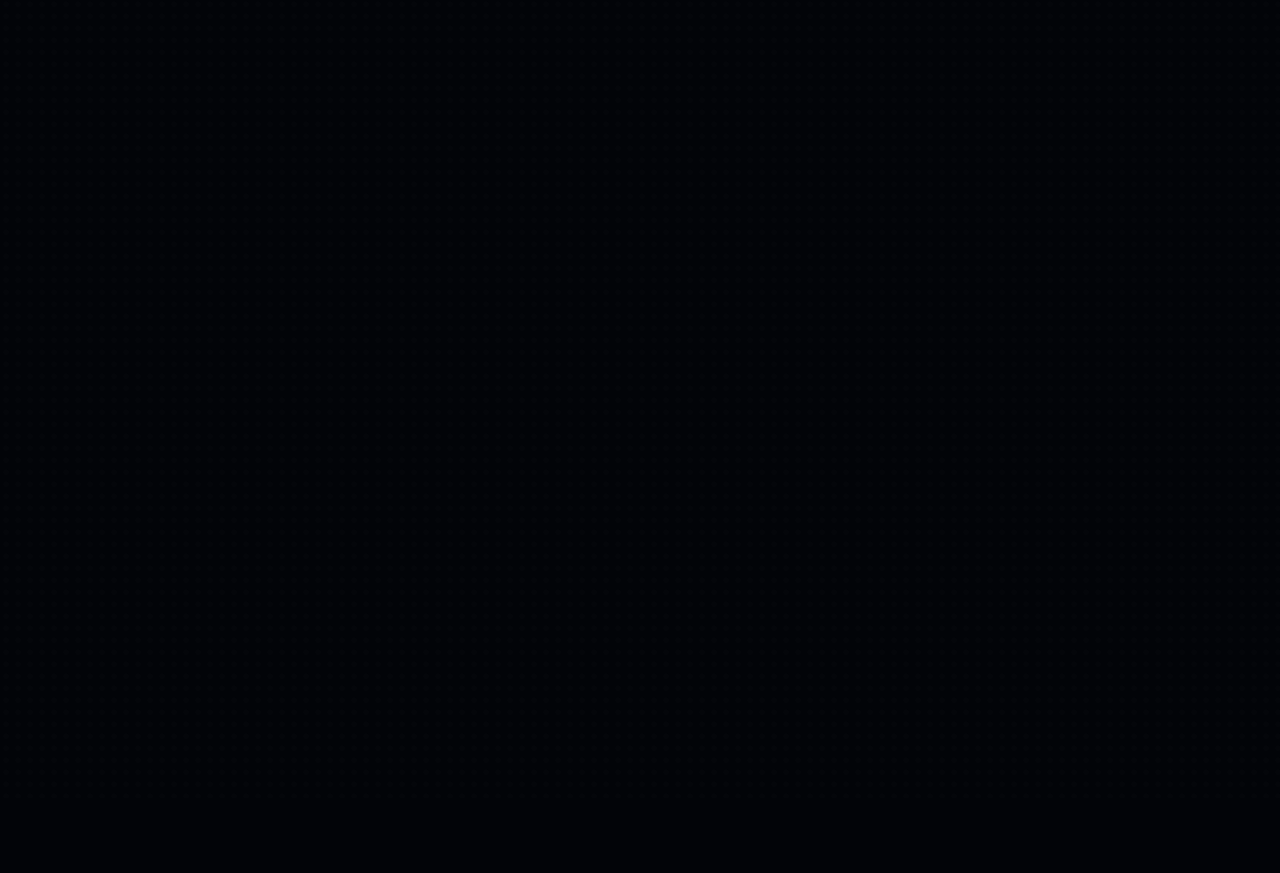
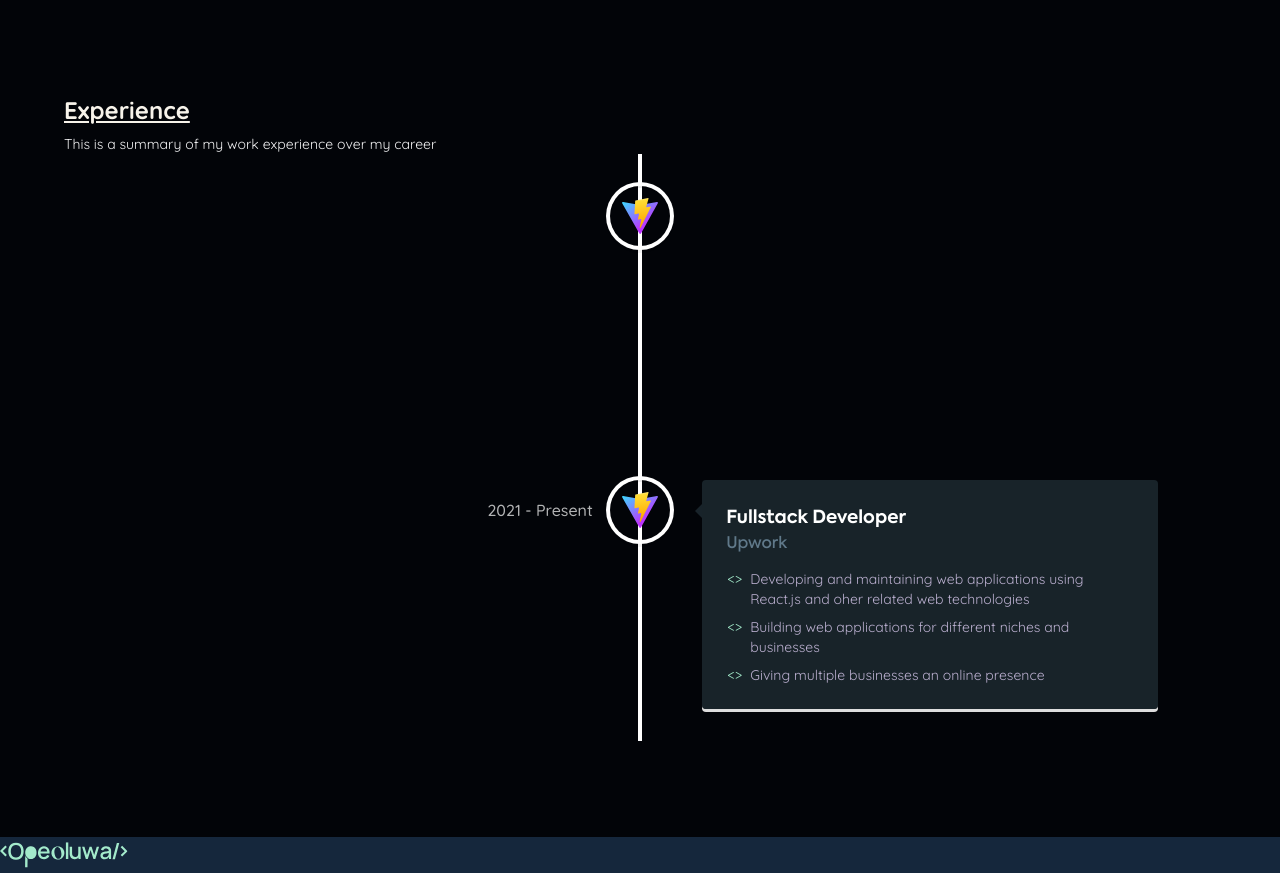
Before and after one commit to Opeoluwa-Ogunlaja/Opeoluwa-Ogunlaja, a React (Vite) app: page / in a window 1280 px wide. Shown: the part 1270-2143 px from the top of the page. Before the commit the page ends 1268 px from the top, so only its background shows below. Built offline with nearby package versions, Linux system fonts and the light colour scheme.

Commit message:
experience section

```diff
--- a/src/App.scss
+++ b/src/App.scss
@@ -75,8 +75,18 @@
 }
 
 @layer framework {
+  .experience-points-lists {
+    li {
+      @apply pl-8;
+    }
+    li::marker {
+      @apply text-green;
+      content: '<>';
+    }
+  }
+
   .projects-grid {
-    grid-template-columns: repeat(auto-fill, 250px);
+    grid-template-columns: repeat(auto-fit, 250px);
   }
 
   .nav-link {
--- a/src/components/Timeline.jsx
+++ b/src/components/Timeline.jsx
@@ -1,18 +1,16 @@
 import { VerticalTimeline, VerticalTimelineElement } from 'react-vertical-timeline-component'
-import ReactLogo from '../assets/icons/react.svg'
-
 import 'react-vertical-timeline-component/style.min.css'
+import { experience } from '../data/data'
 
 const ExperienceCard = ({ experience }) => {
   return (
     <VerticalTimelineElement
       contentStyle={{
-        background: '#1d1836',
+        background: '#1e2c33cc',
         color: '#fff'
       }}
-      contentArrowStyle={{ borderRight: '7px solid  #232631' }}
+      contentArrowStyle={{ borderRight: '7px solid  #1e2c33cc' }}
       date={experience.date}
-      //   iconStyle={{ background: experience.iconBg }}
       icon={
         <div className="flex h-full w-full items-center justify-center">
           <img
@@ -23,18 +21,18 @@ const ExperienceCard = ({ experience }) => {
         </div>
       }
     >
-      <div>
-        <h3 className="text-[24px] font-bold text-white">{experience.title}</h3>
-        <p className="text-secondary text-[16px] font-semibold" style={{ margin: 0 }}>
+      <div className="font-axiforma">
+        <h3 className="text-lg font-bold text-white">{experience.title}</h3>
+        <p className="font-semibold text-neutral-9200" style={{ margin: 0 }}>
           {experience.company_name}
         </p>
       </div>
 
-      <ul className="mt-5 ml-5 space-y-2 list-disc">
+      <ul className="experience-points-lists ml-5 mt-12 space-y-8 px-16">
         {experience.points.map((point, index) => (
           <li
-            key={`experience-point-${index}`}
-            className="text-white-100 pl-1 text-[14px] tracking-wider"
+            key={`experience-point${point.title}-${index}`}
+            className="pl-1 text-sm text-neutral-1200"
           >
             {point}
           </li>
@@ -49,17 +47,9 @@ const Experience = () => {
     <>
       <div className="mt-20 flex flex-col">
         <VerticalTimeline>
-          {new Array(5)
-            .fill({
-              icon: ReactLogo,
-              date: 'today',
-              company_name: 'Opeoluwa',
-              title: 'manager',
-              points: ['Shey you dey whine me ni?']
-            })
-            .map((experience, index) => (
-              <ExperienceCard key={`experience-${index}`} experience={experience} />
-            ))}
+          {experience.map((experience, index) => (
+            <ExperienceCard key={`experience-${index}`} experience={experience} />
+          ))}
         </VerticalTimeline>
       </div>
     </>
--- a/src/data/data.jsx
+++ b/src/data/data.jsx
@@ -41,3 +41,28 @@ export const projects = [
     tags: []
   }
 ]
+
+export const experience = [
+  {
+    icon: '/vite.svg',
+    date: '2021 - Present',
+    company_name: 'Upwork',
+    title: 'Fullstack Developer',
+    points: [
+      'Developing and maintaining web applications using React.js and oher related web technologies',
+      'Building web applications for different niches and businesses',
+      'Giving multiple businesses an online presence'
+    ]
+  },
+  {
+    icon: '/vite.svg',
+    date: '2021 - Present',
+    company_name: 'Upwork',
+    title: 'Fullstack Developer',
+    points: [
+      'Developing and maintaining web applications using React.js and oher related web technologies',
+      'Building web applications for different niches and businesses',
+      'Giving multiple businesses an online presence'
+    ]
+  }
+]
--- /dev/null
+++ b/src/home_sections/Experience_Section.jsx
@@ -0,0 +1,17 @@
+import React from 'react'
+import SectionHeading from '../components/SectionHeading'
+import Experience from '../components/Timeline'
+
+const Experience_Section = () => {
+  return (
+    <section className="experience-section mt-96">
+      <SectionHeading
+        heading={'Experience'}
+        subHeading={'This is a summary of my work experience over my career'}
+      />
+      <Experience />
+    </section>
+  )
+}
+
+export default Experience_Section
--- a/src/home_sections/Project_Section.jsx
+++ b/src/home_sections/Project_Section.jsx
@@ -35,7 +35,7 @@ const Project_Section = () => {
           </li>
         </ul>
       </div>
-      <div className="projects-grid mt-24 grid flex-1 place-content-center gap-16">
+      <div className="projects-grid place-items-start-center mt-24 grid flex-1 place-content-center gap-16">
         {projects.map((project, i) => {
           return <ProjectCard key={project.title + i} {...project} />
         })}
--- a/src/pages/Home.jsx
+++ b/src/pages/Home.jsx
@@ -18,6 +18,8 @@ import SkillCard from '../components/SkillCard'
 import { motion } from 'framer-motion'
 import ProjectCard from '../components/ProjectCard'
 import Project_Section from '../home_sections/Project_Section'
+import Experience from '../components/Timeline'
+import Experience_Section from './../home_sections/Experience_Section'
 
 const Home = () => {
   return (
@@ -142,7 +144,14 @@ const Home = () => {
         </section>
 
         <Project_Section />
+
+        <Experience_Section />
       </main>
+      <footer className="mt-96 bg-neutral-9300 max-sm:rounded-t-full">
+        <span className="text-green">
+          <FullLogo className="w-128" />
+        </span>
+      </footer>
     </>
   )
 }
```
